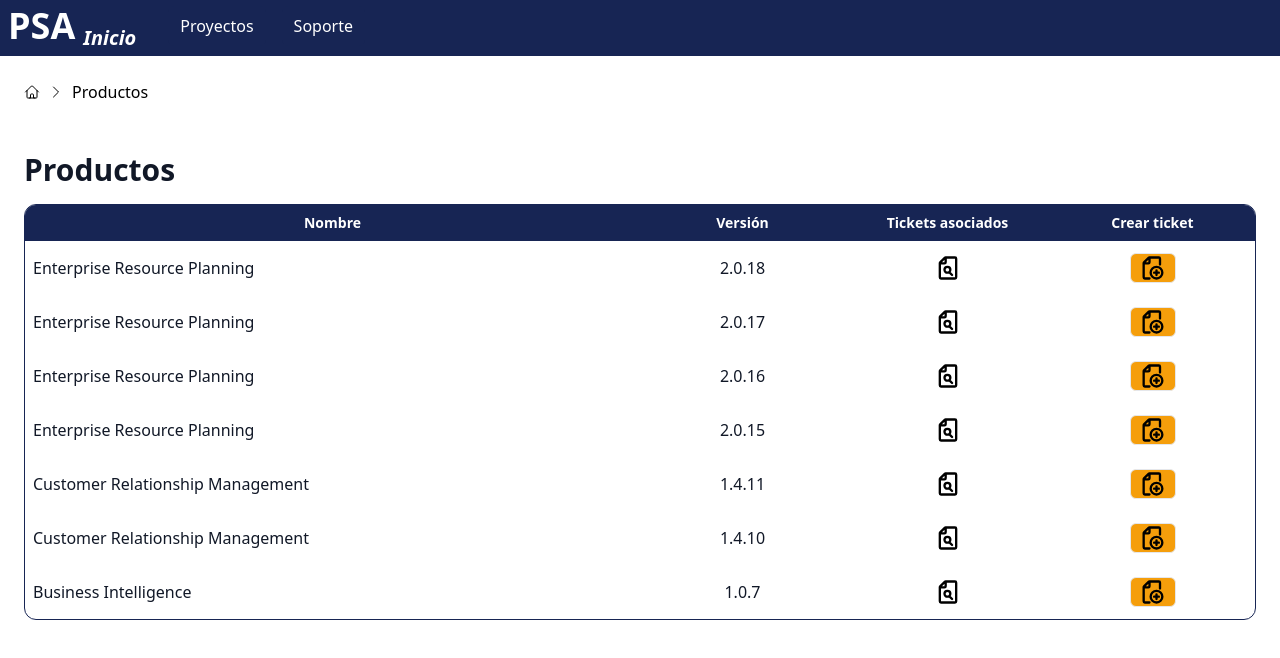
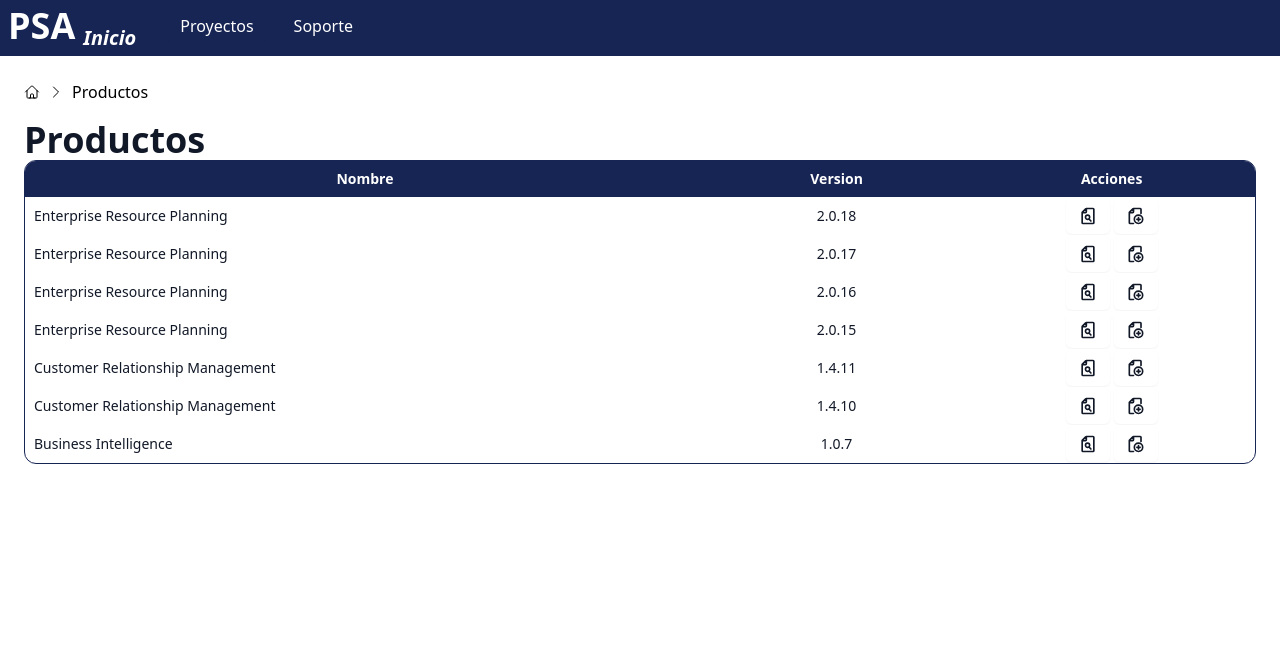
Before and after one commit to MatiasPriano/Sistema-De-Gestion-Front, a Next.js app: page /products in a window 1280 px wide. Shown: the top 658 px of the page. Built offline with nearby package versions, Linux system fonts and the light colour scheme.

Commit message:
Se agrega productTable

```diff
--- a/components/button/iconButton.tsx
+++ b/components/button/iconButton.tsx
@@ -1,5 +1,7 @@
+export type ButtonIcon = "trash" | "plus" | "search" | "view" | "edit" | "x" | "create"
+
 interface IconButtonProps {
-    icon: "trash" | "plus" | "search"
+    icon: ButtonIcon
     title: string
     type?: "button" | "submit" | "reset"
     style?: "primary" | "secondary" | "subtle" | "red"
@@ -39,6 +41,14 @@ export default function IconButton ({ icon, title, type = "button", style = "pri
                     <svg xmlns="http://www.w3.org/2000/svg" fill="none" viewBox="0 0 24 24" strokeWidth={1.5} stroke="currentColor" className="w-5 h-5">
                         <path strokeLinecap="round" strokeLinejoin="round" d="m21 21-5.197-5.197m0 0A7.5 7.5 0 1 0 5.196 5.196a7.5 7.5 0 0 0 10.607 10.607Z" />
                     </svg>}
+                {icon === "view" &&
+                    <svg className="w-5 h-5" aria-hidden="true" xmlns="http://www.w3.org/2000/svg" width="24" height="24" fill="none" viewBox="0 0 24 24">
+                        <path stroke="currentColor" stroke-linecap="round" stroke-linejoin="round" stroke-width="2" d="M10 3v4a1 1 0 0 1-1 1H5m8 7.5 2.5 2.5M19 4v16a1 1 0 0 1-1 1H6a1 1 0 0 1-1-1V7.914a1 1 0 0 1 .293-.707l3.914-3.914A1 1 0 0 1 9.914 3H18a1 1 0 0 1 1 1Zm-5 9.5a2.5 2.5 0 1 1-5 0 2.5 2.5 0 0 1 5 0Z"/>
+                    </svg>}
+                {icon === "create" &&
+                    <svg className="w-5 h-5" aria-hidden="true" xmlns="http://www.w3.org/2000/svg" width="24" height="24" fill="none" viewBox="0 0 24 24">
+                        <path stroke="currentColor" stroke-linecap="round" stroke-linejoin="round" stroke-width="2" d="M18 9V4a1 1 0 0 0-1-1H8.914a1 1 0 0 0-.707.293L4.293 7.207A1 1 0 0 0 4 7.914V20a1 1 0 0 0 1 1h4M9 3v4a1 1 0 0 1-1 1H4m11 6v4m-2-2h4m3 0a5 5 0 1 1-10 0 5 5 0 0 1 10 0Z"/>
+                    </svg>}
             </button>
         </div>
     )
--- /dev/null
+++ b/components/compactTable/cells/actionsCell.tsx
@@ -0,0 +1,23 @@
+import IconButton, { ButtonIcon } from "@/components/button/iconButton"
+import Link from "next/link"
+
+export interface Action {
+    icon: ButtonIcon
+    link: string
+    title: string
+}
+
+export default function ActionsCell({ actions } : { actions: Action[] }) {
+    return (
+        <div className={"flex flex-row items-center justify-center space-x-1"}>
+            {actions.map((action) => (
+                <Link href={action.link}>
+                    <IconButton
+                        icon={action.icon}
+                        title={action.title}
+                        style="subtle" />
+                </Link>
+            ))}
+        </div>
+    )
+}
--- a/components/compactTable/cells/simpleCell.tsx
+++ b/components/compactTable/cells/simpleCell.tsx
@@ -1,7 +1,11 @@
 export default function SimpleCell({ name, centered = false }: { name: string | number, centered?: boolean }) {
     return (
         <div className={centered ? "flex items-center justify-center": ""}>
-            <div className="line-clamp-1 text-sm mx-2 text-gray-900">{name}</div>
+            <div
+                className="line-clamp-1 text-sm mx-2 text-gray-900"
+                title={name as string}>
+                {name}
+            </div>
         </div>
 
     )
--- a/components/compactTable/compactTable.tsx
+++ b/components/compactTable/compactTable.tsx
@@ -1,7 +1,7 @@
 export default function CompactTable({ headerTitles, rows }: { headerTitles: string[], rows: any[] }) {
     return (
         <div className='rounded-xl border border-blue-950 overflow-x-auto'>
-            <table className="table-fixed">
+            <table className="min-w-full table-fixed">
                 <thead>
                     <tr>
                         {headerTitles.map((headerTitle, index) =>
--- /dev/null
+++ b/components/compactTable/products/productRow.tsx
@@ -0,0 +1,33 @@
+import SimpleCell from "../cells/simpleCell";
+import Product from "@/types/product";
+import ActionsCell, { Action } from "../cells/actionsCell";
+
+export default function ProductRow({ product }: { product: Product }) {
+    const actions: Action[] = [
+        {
+            icon: "view",
+            link: `/products/${product.name}/${product.version}`,
+            title: "Ver producto"
+        },
+        {
+            icon: "create",
+            link: `/products/${product.name}/${product.version}/new`,
+            title: "Crear un ticket"
+        }
+    ]
+
+    return (
+        <tr key={product.name} >
+            <td className="overflow-hidden">
+                <SimpleCell name={product.name} />
+            </td>
+            <td className="overflow-hidden">
+                <SimpleCell name={product.version} centered={true} />
+            </td>
+            <td className="overflow-hidden">
+                <ActionsCell actions={actions}/>
+            </td>
+        </tr>
+
+    );
+}
--- /dev/null
+++ b/components/compactTable/products/productTable.tsx
@@ -0,0 +1,14 @@
+import Product from "@/types/product"
+import CompactTable from "../compactTable"
+import ProductRow from "./productRow"
+
+export default function ProductTable({ products }: { products: Product[] }) {
+    const headers = ["Nombre", "Version", "Acciones"]
+    return (
+        <CompactTable
+            headerTitles={headers}
+            rows={products.map((product) => (
+                <ProductRow product={product} />
+            ))} />
+    )
+}
--- a/pages/products.tsx
+++ b/pages/products.tsx
@@ -2,6 +2,8 @@ import {useEffect, useState} from "react";
 import ProductGridRow from "@/components/productGridRow";
 import productsList from "@/components/productsMock";
 import Breadcrumb from "@/components/breadcrumb";
+import VersionHeader from "@/components/versionHeader";
+import ProductTable from "@/components/compactTable/products/productTable";
 
 function HeaderItem({ title }: { title: string }) {
     return <th className="px-6 py-2 text-sm text-white bg-blue-950">{title}</th>
@@ -15,14 +17,14 @@ export default function Products() {
 
     return (
     <>
-                {/* ACA EMPIEZA LA GRILLA */}
         <Breadcrumb steps={[
             { name: "Productos", link: null }
         ]} />
-                <div className="container max-w-7xl mx-auto mt-8">
-                    <div className="mb-4">
-                        <h1 className="text-3xl font-bold text-gray-900 decoration-gray-400">Productos</h1>
-                    </div>
+        <header className="flex items-center">
+            <h1 className="text-2xl sm:text-4xl font-bold decoration-gray-400 text-gray-900 line-clamp-2 sm:line-clamp-1">Productos</h1>
+        </header>
+        <ProductTable products={productsList} />
+        {/* <div className="container max-w-7xl mx-auto mt-8">
             <div className="flex flex-col">
                 <div className="overflow-x-auto sm:-mx-6 sm:px-6 lg:-mx-8 lg:px-8">
                     <div className='rounded-xl border border-blue-950 overflow-hidden'>
@@ -45,7 +47,7 @@ export default function Products() {
                     </div>
                 </div>
             </div>
-                </div>
+        </div> */}
     </>
     )
 }
--- /dev/null
+++ b/types/product.ts
@@ -0,0 +1,4 @@
+export default interface Product {
+    name: string
+    version: string
+}
```
Lines whose indentation alone changed are shown as unchanged.
